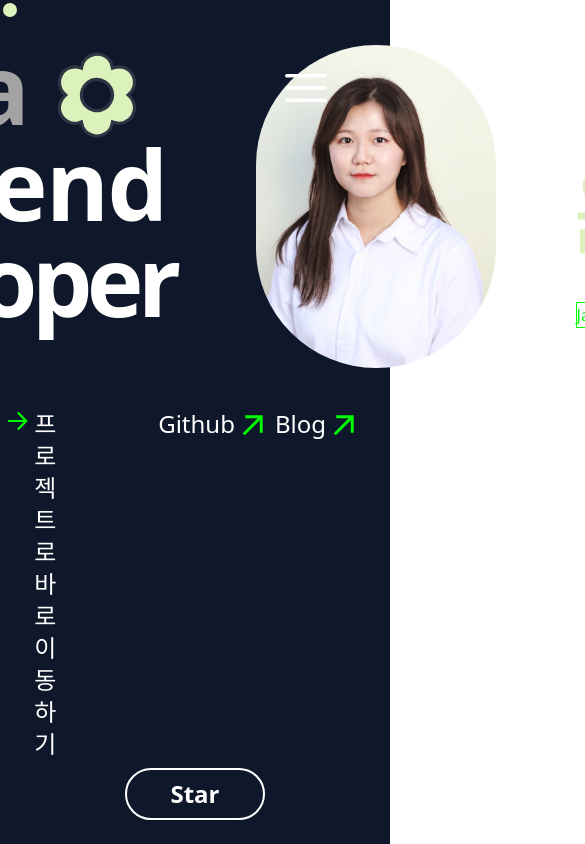
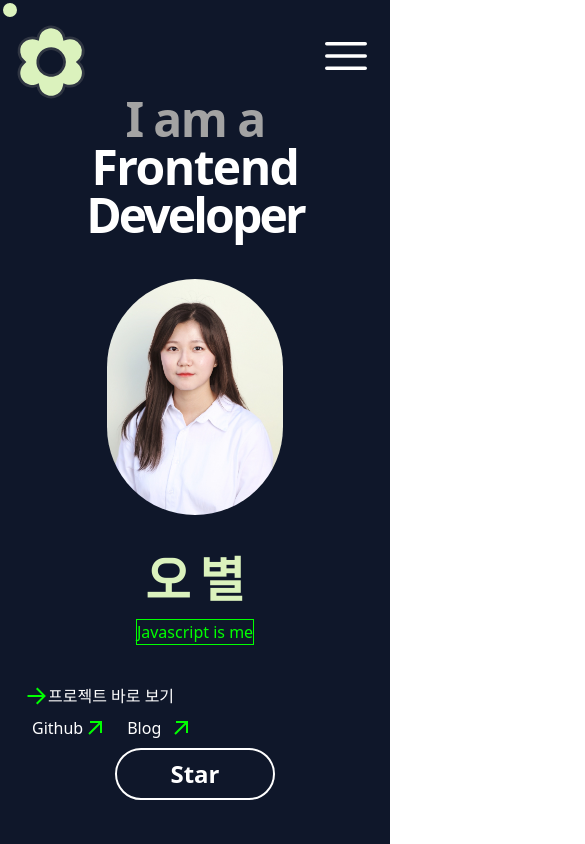
Before and after one commit to loeybho/Newport, a React (Vite) app: page / in a window 390 px wide. Shown: the top 844 px of the page, 585 px wide, since content can reach past the window. Built offline with nearby package versions, Linux system fonts and the light colour scheme.

Commit message:
Style. cover 반응형 적용

```diff
--- a/src/components/Button.jsx
+++ b/src/components/Button.jsx
@@ -1,7 +1,7 @@
 export default function Button() {
   return (
     <button className="border border-customStrongGreen font-light tracking-normal text-customStrongGreen ">
-      Javascript
+      Javascript is me
     </button>
   );
 }
--- a/src/components/index.jsx
+++ b/src/components/index.jsx
@@ -54,10 +54,10 @@ function Layout() {
 
         {!modalOpen && (
           <div>
-            <nav className="flex justify-between z-40 fixed top-0 w-full text-white px-14 py-8">
+            <nav className="flex justify-between z-40 fixed top-0 w-full text-white px-4 py-2 sm:px-14 sm:py-10">
               <button>
                 <img
-                  className="w-[7rem]"
+                  className="w-24"
                   onClick={onEnter}
                   src="/flower.svg"
                   alt=""
@@ -73,11 +73,11 @@ function Layout() {
         )}
 
         {modalOpen && (
-          <div ref={modalRef} className="h-screen bg-teal-700">
-            <button className="bg-orange" onClick={handleOpenModal}>
-              버튼
+          <div ref={modalRef} className="h-screen bg-customGreen">
+            <button className="text-3xl" onClick={handleOpenModal}>
+              X
             </button>
-            <h1 style={{ textAlign: "center" }}>모달창</h1>
+            <h1 style={{ textAlign: "center" }}>공사 중 입니다.</h1>
           </div>
         )}
       </div>
--- a/src/pages/Cover.jsx
+++ b/src/pages/Cover.jsx
@@ -1,26 +1,12 @@
 import Button from "@components/Button";
 import AboutMe from "@pages/AboutMe";
 import { useState } from "react";
-import { Link, animateScroll as scroll } from "react-scroll";
+import { Link } from "react-scroll";
 
 export default function Cover() {
   const [hover, setHover] = useState(false);
 
-  const handleHover = () => {
-    setHover(!hover);
-  };
-
-  // useGSAP(() => {
-  //   const t1 = gsap.timeline();
-  //   t1.from("#intro-slider", {
-  //     yPercent: "-100",
-  //     duration: 0.7,
-  //   }).from(["#main-title-1", "#main-title-2", "#title-3"], {
-  //     opacity: 0,
-  //     y: "+=30",
-  //     stagger: 0.5,
-  //   });
-  // });
+  const handleHover = () => setHover(!hover);
 
   return (
     <div>
@@ -30,54 +16,67 @@ export default function Cover() {
       >
         <div
           id="center"
-          className="flex h-screen justify-center items-center p-10 "
+          className="flex h-screen justify-center items-center p-4 sm:p-10"
         >
-          <div className=" flex gap-20 justify-center items-end">
-            <div className=" pb-10">
-              <h1 className="text-8xl text-neutral-400" id="main-title-1">
+          <div className="flex flex-col sm:flex-row gap-10 sm:gap-20 justify-center items-center sm:items-end">
+            <div className="pt-16 text-center sm:text-left sm:pb-10 ">
+              <h1
+                className="text-5xl sm:text-8xl text-neutral-400"
+                id="main-title-1"
+              >
                 I am a
               </h1>
-              <h1 className="text-8xl" id="main-title-1">
+              <h1 className="text-5xl sm:text-8xl" id="main-title-1">
                 Frontend
               </h1>
-              <h1 className="text-8xl tracking-[-0.06em]" id="main-title-2">
+              <h1
+                className="text-5xl sm:text-8xl tracking-[-0.06em]"
+                id="main-title-2"
+              >
                 Developer
               </h1>
             </div>
             <img
               src="/ohbyeol.jpg"
-              className="w-60 rounded-full"
+              className="w-44 sm:w-60 rounded-full"
               alt="프로필 이미지"
             />
-            <div className="w-70 flex flex-col gap-4 pb-10">
+            <div className="w-60 sm:w-70 flex flex-col gap-4 pb-0 text-center sm:text-left sm:pb-12">
               <h1
-                className="text-6xl font-NanumSquareNeo font-extrabold text-customGreen"
+                className="text-5xl sm:text-7xl font-NanumSquareNeo font-extrabold text-customGreen"
                 id="title-3"
               >
-                오별
+                오 별
               </h1>
+              <div>
                 <Button>안녕</Button>
               </div>
             </div>
           </div>
+        </div>
 
-        <div className=" flex text-2xl justify-end font-light tracking-normal">
-          <button className="px-16 flex flex-grow gap-1">
+        <div className="flex flex-col text-1xl justify-end font-light tracking-normal sm:text-2xl sm:flex-row">
+          <div className="font-normal flex gap-1 flex-grow px-6 py-2 hover:underline sm:px-14 sm:py-0">
+            <button className="flex hover:underline">
               <img
+                className="w-6 sm:w-8"
                 src="/slash-arrow.svg"
                 style={{ transform: "rotate(45deg)" }}
               />
-            프로젝트로 바로 이동하기
+              프로젝트 바로 보기
             </button>
-          <div className="px-16 flex gap-10">
-            <button className="flex">
-              Github <img src="/slash-arrow.svg" />
+          </div>
+
+          <div className="px-8 sm:px-16 flex gap-5 sm:gap-10">
+            <button className="flex  hover:underline">
+              Github <img src="/slash-arrow.svg" className="w-6 sm:w-8" />
             </button>
-            <button className="flex gap--2">
-              Blog <img src="/slash-arrow.svg" />
+            <button className="flex gap-2  hover:underline">
+              Blog <img src="/slash-arrow.svg" className="w-6 sm:w-8" />
             </button>
           </div>
         </div>
+
         <div className="flex justify-center mb-9">
           <Link
             activeClass="active"
@@ -90,20 +89,14 @@ export default function Cover() {
               id="more-btn"
               onMouseEnter={handleHover}
               onMouseLeave={handleHover}
-              className="text-2xl tracking-[0em] py-2 px-8 m-2 rounded-full border-2 transition-colors duration-300 ease-in-out bg-yellow-300"
-              style={{
-                backgroundColor: hover ? "#DBF2BD" : "transparent",
-                color: hover ? "#4A5568" : "#fff",
-                border: "2px solid",
-                borderColor: hover ? "transparent" : "white",
-                width: "140px",
-              }}
+              className="text-2xl w-40 tracking-[0em] py-2 px-8 m-2 rounded-full transition-colors border-3 ease-in-out border-white hover:bg-customGreen hover:text-customBlack hover:border-customGreen"
             >
               {hover ? "Start" : "Star"}
             </button>
           </Link>
         </div>
       </div>
+
       <div id="aboutme">
         <AboutMe />
       </div>
--- a/src/pages/Projects.jsx
+++ b/src/pages/Projects.jsx
@@ -21,17 +21,11 @@ export default function Projects() {
           <>
             <div className="p-6 flex flex-col min-h-[350px]">
               <p className="">
-                프로젝트 설명 Lorem ipsum dolor sit amet, consectetur adipiscing
-                elit. Nullam ac libero nec ipsum elementum venenatis nec vitae
-                dui. 프로젝트 설명 Lorem ipsum dolor sit amet, consectetur
-                adipiscing elit. Nullam ac libero nec ipsum elementum venenatis
-                nec 프로젝트 설명 Lorem ipsum dolor sit amet, consectetur
-                adipiscing elit. Nullam ac libero nec ipsum elementum venenatis
-                nec 프로젝트 설명 Lorem ipsum dolor sit amet, consectetur
-                adipiscing elit. Nullam ac libero nec ipsum elementum venenatis
-                nec
+                공부하기 좋은 카페를 추천해주는 웹 어플리케이션입니다.
+                멋쟁이사자처럼 프론트엔드 스쿨 수업에서 팀을 구성해 기획,
+                디자인, 프론드엔드 개발까지 완성했습니다.
               </p>
-              <p className="mb-6">기술 스택: React, Tailwind CSS, Firebase</p>
+              <p className="mb-6">React, Vite, Styled-Components</p>
               <div className="flex">
                 <NewButton props="props">배포 URL</NewButton>
                 <NewButton props="props">Github</NewButton>
```
Lines whose indentation alone changed are shown as unchanged.
